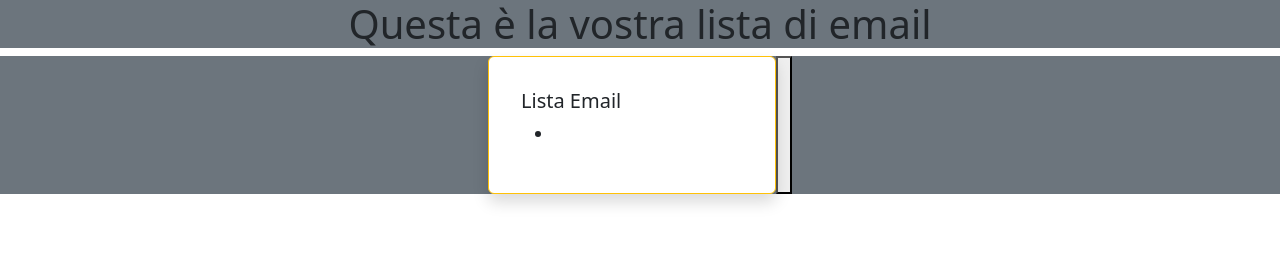
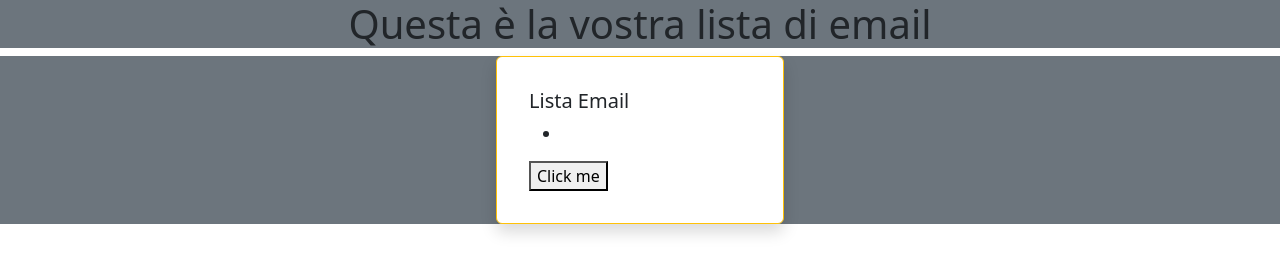
Before and after one commit to LuigiSerra91/js-email-list, a plain HTML site: page index.html in a window 1280 px wide. Drawn offline with nearby package versions, Linux system fonts and the light colour scheme; no server answers.

Commit message:
fix_button

```diff
--- a/index.html
+++ b/index.html
@@ -21,12 +21,14 @@
                     <ul>
                         <li class="list-email"></li>
                      </ul>
+                     <button><a href="index.html"></a>Click me</button>
                   </div>
                 </div>
 
             </div>
-            <button><a href=""></a></button>
+
         </div>
+
     </main>
     <script src="./assets/js/main.js"></script>
 </body>
```
Also changed, not shown: assets/js/main.js (line endings or trailing spaces).
